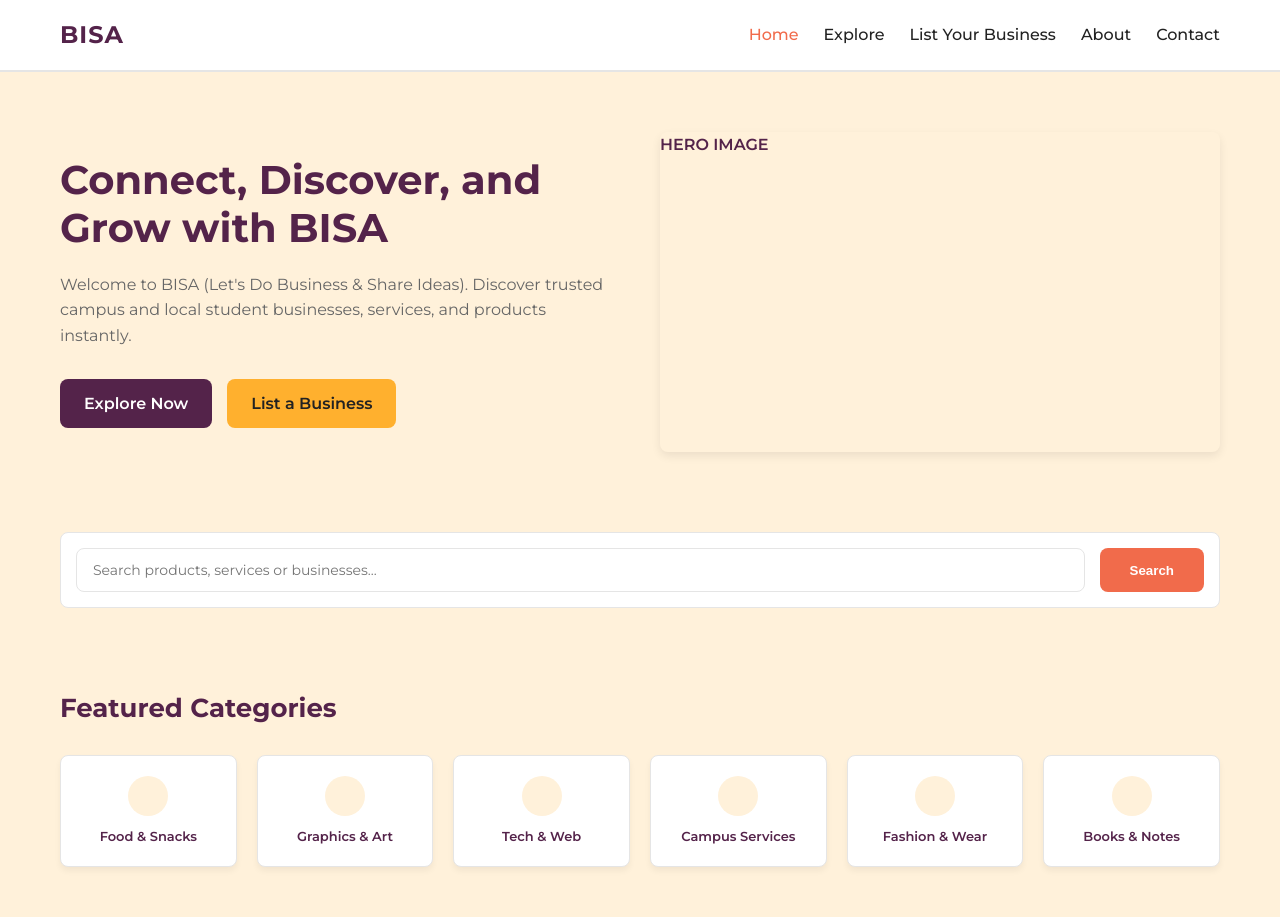
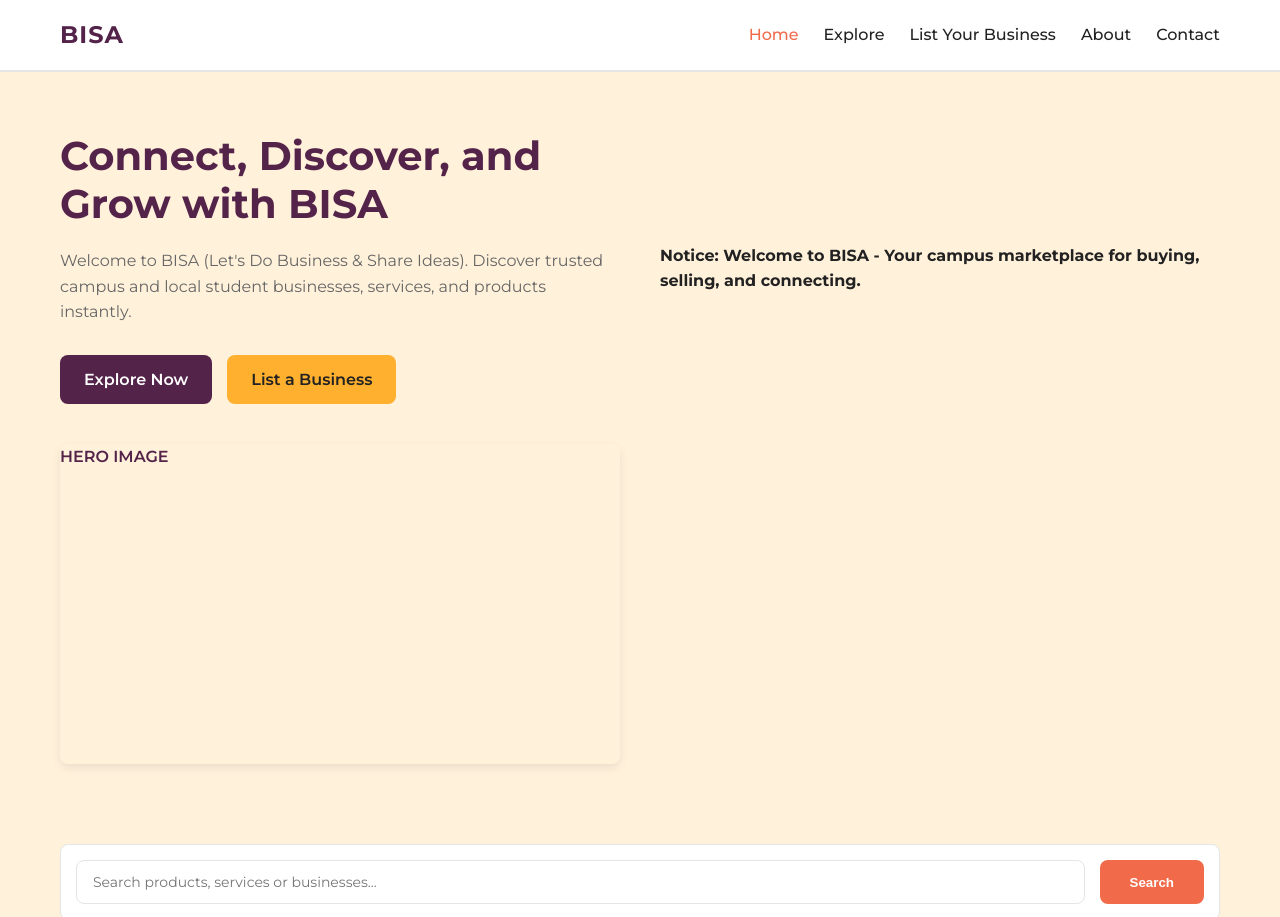
Before and after one commit to amoahkwameboadu1122-sudo/BISA, a plain HTML site: page index.html in a window 1280 px wide. Shown: the top 917 px of the page. Drawn offline with Linux system fonts and the light colour scheme.

Commit message:
Add notice banner to homepage centered position

```diff
--- a/index.html
+++ b/index.html
@@ -54,6 +54,11 @@
                         <a href="explore.html" class="button button-primary">Explore Now</a>
                         <a href="business.html" class="button button-secondary">List a Business</a>
                     </div>
+                </div>
+
+                <!-- NOTICE BANNER: Centrally positioned notice/message -->
+                <div class="notice-banner">
+                    <p><strong>Notice: Welcome to BISA - Your campus marketplace for buying, selling, and connecting.</strong></p>
                 </div>
 
                 <!-- HERO IMAGE: Visual placeholder matching the wireframe sketch -->
--- a/style.css
+++ b/style.css
@@ -817,3 +817,4 @@ a {
         justify-content: center;
     }
 }
+-notice-banner { background-color: var(--primary); color: var(--white); padding: 15px 20px; margin-bottom: 20px; border-radius: var(--border-radius); text-align: center; font-size: 14px; box-shadow: 0 2px 4px rgba(0,0,0,0.1); width: 100%; position: absolute; top: 50%; left: 50%; transform: translate(-50%, -50%); z-index: 1000; }
```
